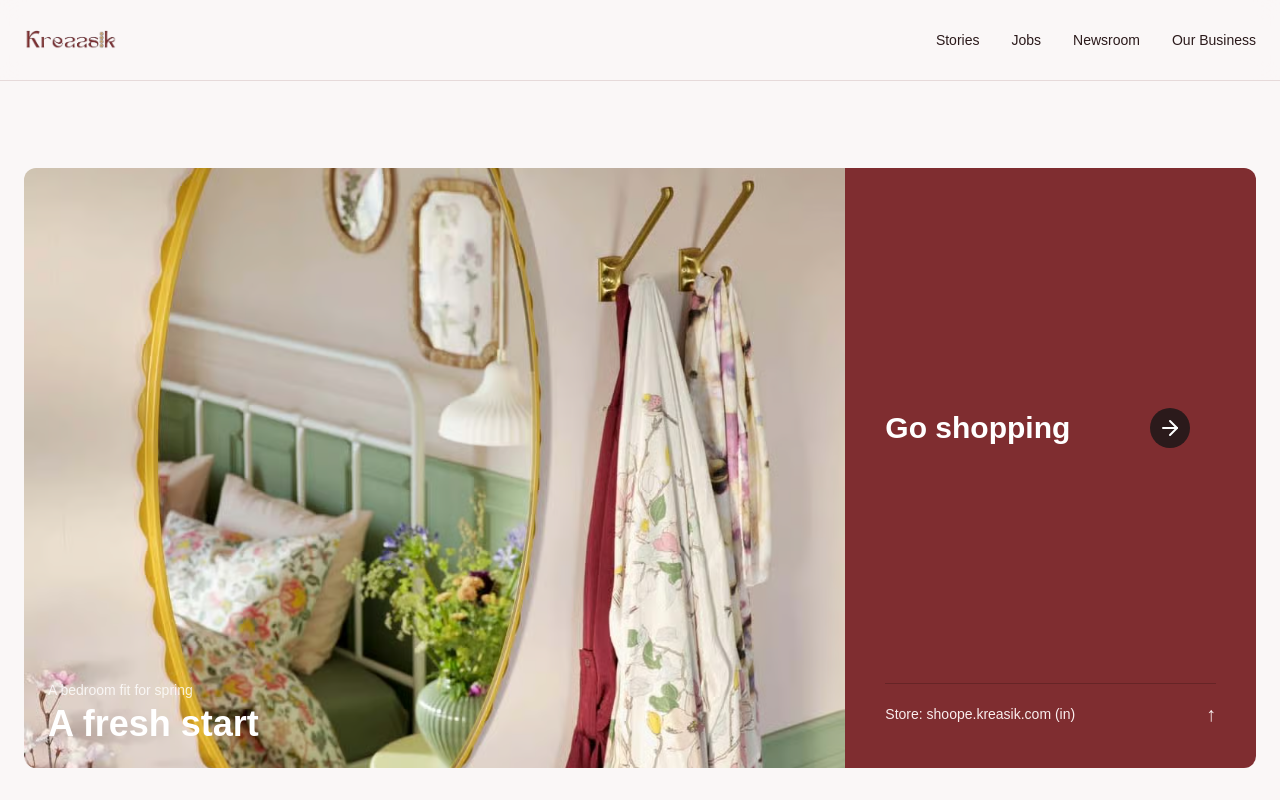
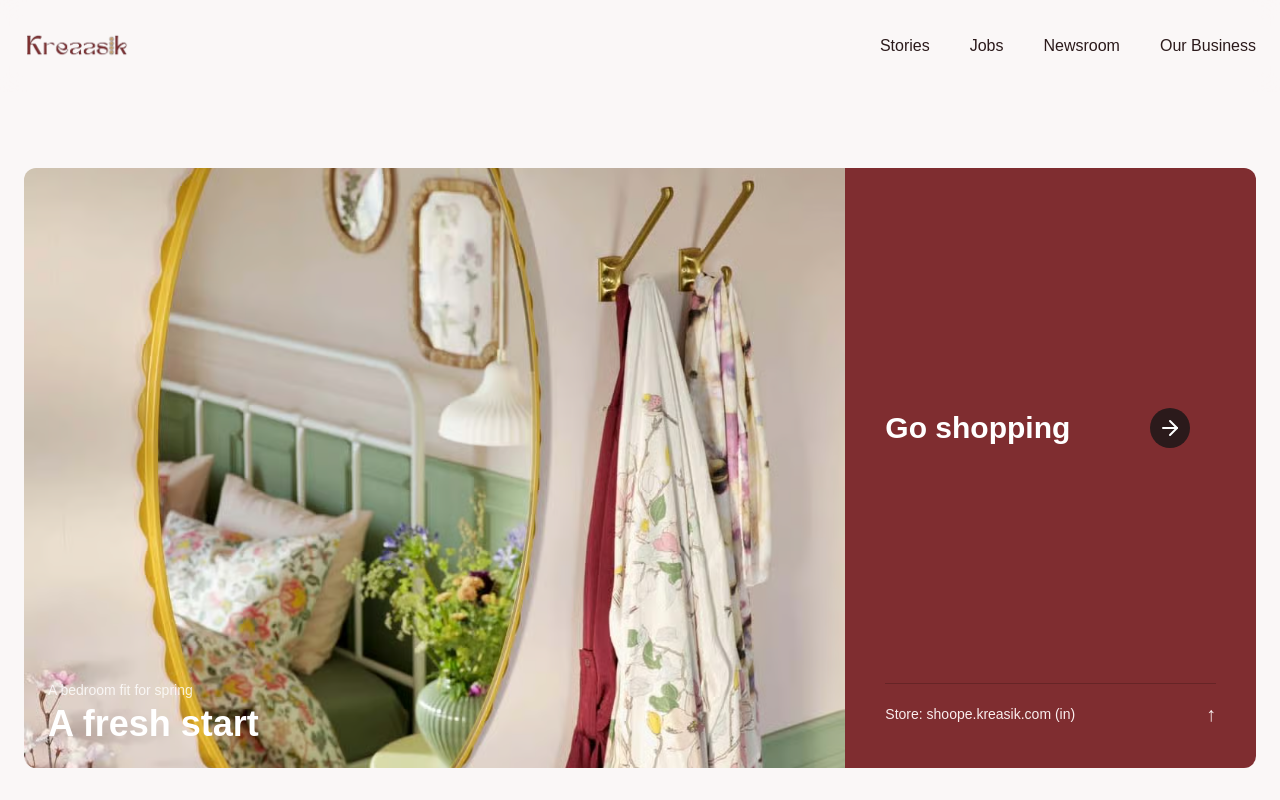
Before and after one commit to raihankamaludin/kreasik-site, a Next.js app: page / in a window 1280 px wide. Shown: the top 800 px of the page. Built offline with nearby package versions, Linux system fonts and the light colour scheme.

Commit message:
update style navbar

```diff
--- a/src/components/layout/navbar.jsx
+++ b/src/components/layout/navbar.jsx
@@ -1,47 +1,81 @@
+"use client";
+
+import { useEffect, useState } from "react";
 import Link from "next/link";
 import Image from "next/image";
 
 export default function Navbar() {
+  const [show, setShow] = useState(true);
+  const [lastScrollY, setLastScrollY] = useState(0);
+  const [open, setOpen] = useState(false);
+
+  // hide / show navbar saat scroll
+  useEffect(() => {
+    const handleScroll = () => {
+      const currentScrollY = window.scrollY;
+
+      if (currentScrollY > lastScrollY && currentScrollY > 80) {
+        setShow(false);
+        setOpen(false); // auto close menu saat scroll
+      } else {
+        setShow(true);
+      }
+
+      setLastScrollY(currentScrollY);
+    };
+
+    window.addEventListener("scroll", handleScroll);
+    return () => window.removeEventListener("scroll", handleScroll);
+  }, [lastScrollY]);
+
   return (
-    <nav className="fixed top-0 left-0 w-full z-40 bg-navbar-bg/90 backdrop-blur-md border-b border-border">
-      <div className="mx-auto flex max-w-7xl items-center justify-between px-6 py-6">
+    <nav
+  className={`fixed top-0 left-0 w-full z-40
+  bg-navbar-bg/90 backdrop-blur-md
+  transition-transform duration-300
+  ${show ? "translate-y-0" : "-translate-y-full"}`}
+>
+  <div className="mx-auto max-w-7xl px-6 py-7">
+    <div className="flex items-center justify-between">
 
-
-        <Link href="/" className="flex items-center gap-2">
+      {/* Logo */}
+      <Link href="/" className="flex items-center gap-3">
         <Image
           src="/logo/logo.png"
           alt="Brand Logo"
-            width={120}
-            height={40}
+          width={140}
+          height={44}
           priority
-            className="h-8 w-auto object-contain"
+          className="h-9 w-auto object-contain"
         />
       </Link>
 
-
-        <ul className="hidden md:flex items-center gap-8 text-sm font-medium text-navbar-text">
+      {/* Desktop Menu */}
+      <ul className="hidden md:flex items-center gap-10 text-base font-muted text-navbar-text">
         <li>
-            <Link href="/stories" className="hover:text-primary transition">
+          <Link href="/stories" className="hover:text-primary transition-colors">
             Stories
           </Link>
         </li>
         <li>
-            <Link href="/jobs" className="hover:text-primary transition">
+          <Link href="/jobs" className="hover:text-primary transition-colors">
             Jobs
           </Link>
         </li>
         <li>
-            <Link href="/newsroom" className="hover:text-primary transition">
+          <Link href="/newsroom" className="hover:text-primary transition-colors">
             Newsroom
           </Link>
         </li>
         <li>
-            <Link href="/business" className="hover:text-primary transition">
+          <Link href="/business" className="hover:text-primary transition-colors">
             Our Business
           </Link>
         </li>
       </ul>
     </div>
+  </div>
 </nav>
+
   );
 }
```
Lines whose indentation alone changed are shown as unchanged.
